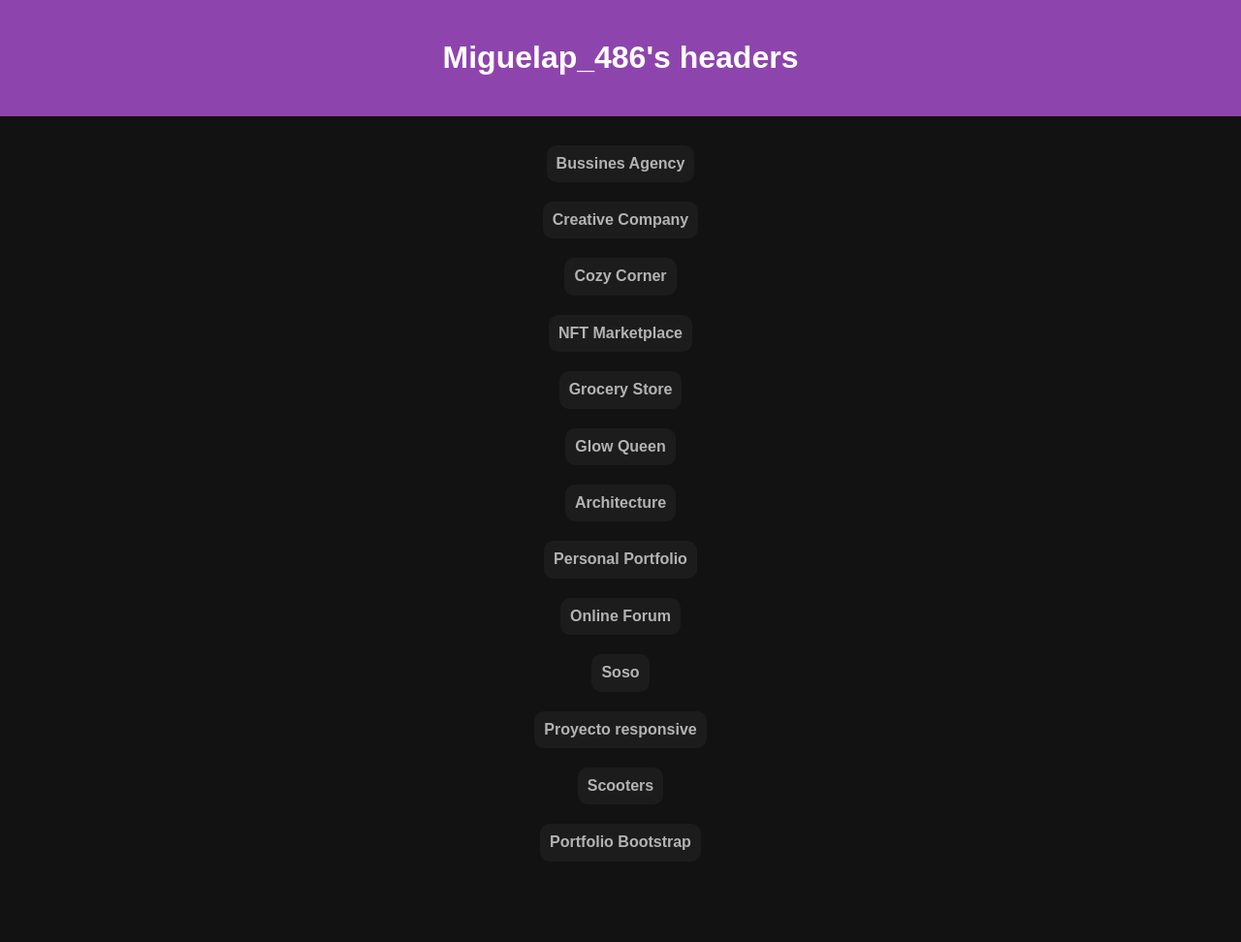
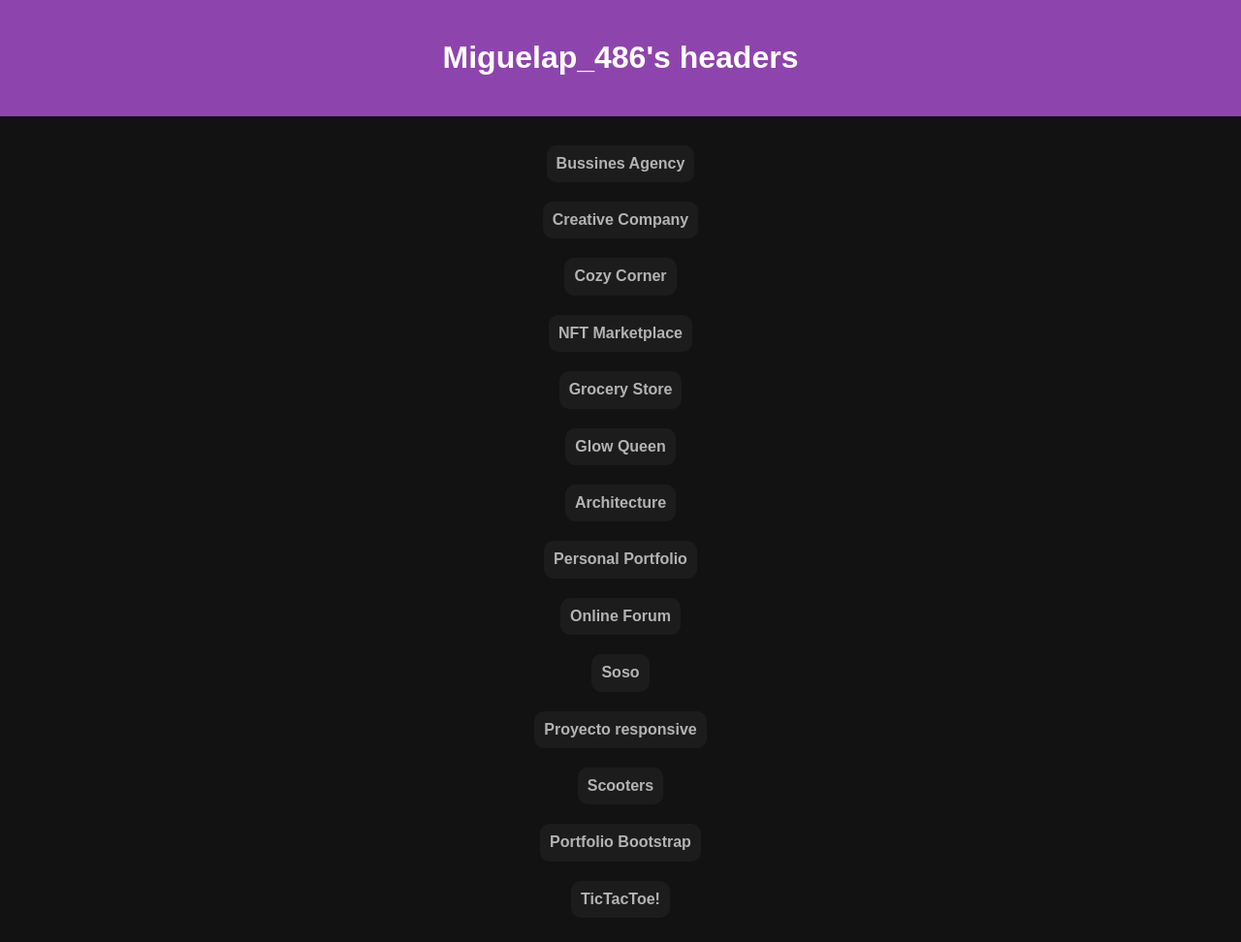
Before and after one commit to Miguelap-486/Miguelap-486.github.io, a website built with Parcel: page index.html in a window 1280 px wide. Shown: the whole page at 97% size. Before the commit the page ends 919 px from the top, so only its background shows below. Built offline with nearby package versions, Linux system fonts and the light colour scheme.

Commit message:
Update index.html

```diff
--- a/index.html
+++ b/index.html
@@ -52,6 +52,7 @@
             <li><a href="./html/responsive/index.html">Proyecto responsive</a></li>
             <li><a href="./html/scooters/index.html">Scooters</a></li>
             <li><a href="./html/portfolio/index.html">Portfolio Bootstrap</a></li>
+            <li><a href="./html/3-en-raya/index.html">TicTacToe!</a></li>
         </ul>
     </nav>
 
```
